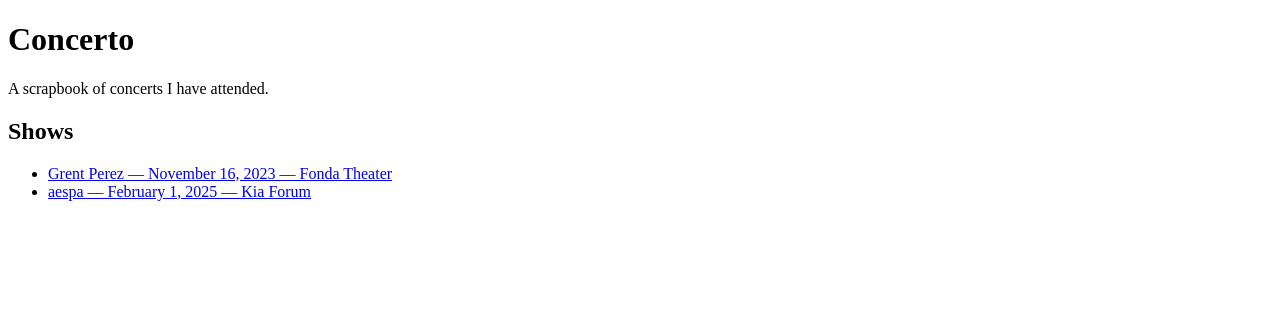
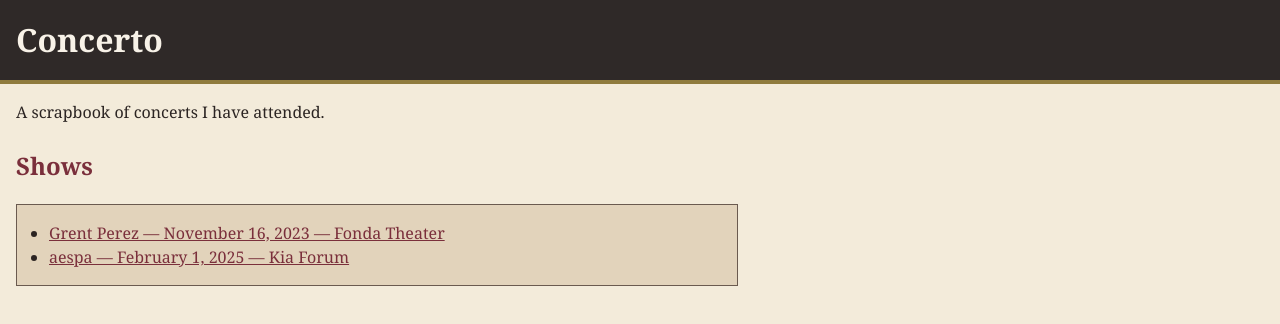
Before and after one commit to Bdon101/Concerto, a website: page packages/proto/public/index.html in a window 1280 px wide. Drawn offline with Linux system fonts and the light colour scheme.

Commit message:
adding styles

```diff
--- a/packages/proto/public/index.html
+++ b/packages/proto/public/index.html
@@ -3,6 +3,8 @@
 <head>
   <meta charset="UTF-8">
   <title>Concerto</title>
+  <link rel="stylesheet" href="/styles/tokens.css">
+  <link rel="stylesheet" href="/styles/page.css">
 </head>
 <body>
   <h1>Concerto</h1>
--- /dev/null
+++ b/packages/proto/public/styles/page.css
@@ -0,0 +1,38 @@
+body {
+  background-color: var(--color-background-page);
+  color: var(--color-text);
+  font-family: Georgia, serif;
+  line-height: 1.5;
+  margin: 0;
+  padding: 0 1rem 2rem;
+}
+
+h1 {
+  background-color: var(--color-background-header);
+  color: var(--color-text-inverted);
+  border-bottom: 4px solid var(--color-accent);
+  margin: 0 -1rem 1rem;
+  padding: 1rem;
+}
+
+h2 {
+  color: var(--color-link);
+  margin-top: 1.5rem;
+}
+
+a {
+  color: var(--color-link);
+}
+
+p,
+ul,
+ol {
+  max-width: 42rem;
+}
+
+ul,
+ol {
+  background-color: var(--color-surface);
+  border: 1px solid var(--color-border);
+  padding: 1rem 1rem 1rem 2rem;
+}
--- /dev/null
+++ b/packages/proto/public/styles/tokens.css
@@ -0,0 +1,10 @@
+:root {
+  --color-background-page: #f3ebda;
+  --color-background-header: #2f2928;
+  --color-surface: #e2d3bb;
+  --color-text: #2b2422;
+  --color-text-inverted: #f8f2e8;
+  --color-link: #7a2f3b;
+  --color-accent: #8f7b3d;
+  --color-border: #6a5a4f;
+}
```
Also changed, not shown: packages/proto/public/artists/aespa.html (+2 -0 lines), packages/proto/public/artists/grent-perez.html (+2 -0 lines), packages/proto/public/memories/aespa-kia-forum-2025-memory.html (+2 -0 lines), packages/proto/public/memories/grent-perez-fonda-2023-memory.html (+2 -0 lines), packages/proto/public/setlists/aespa-kia-forum-2025-setlist.html (+2 -0 lines), packages/proto/public/setlists/grent-perez-fonda-2023-setlist.html (+2 -0 lines), packages/proto/public/shows/aespa-kia-forum-2025.html (+2 -0 lines), packages/proto/public/shows/grent-perez-fonda-2023.html (+2 -0 lines), packages/proto/public/venues/fonda-theater.html (+2 -0 lines), packages/proto/public/venues/kia-forum.html (+2 -0 lines).
